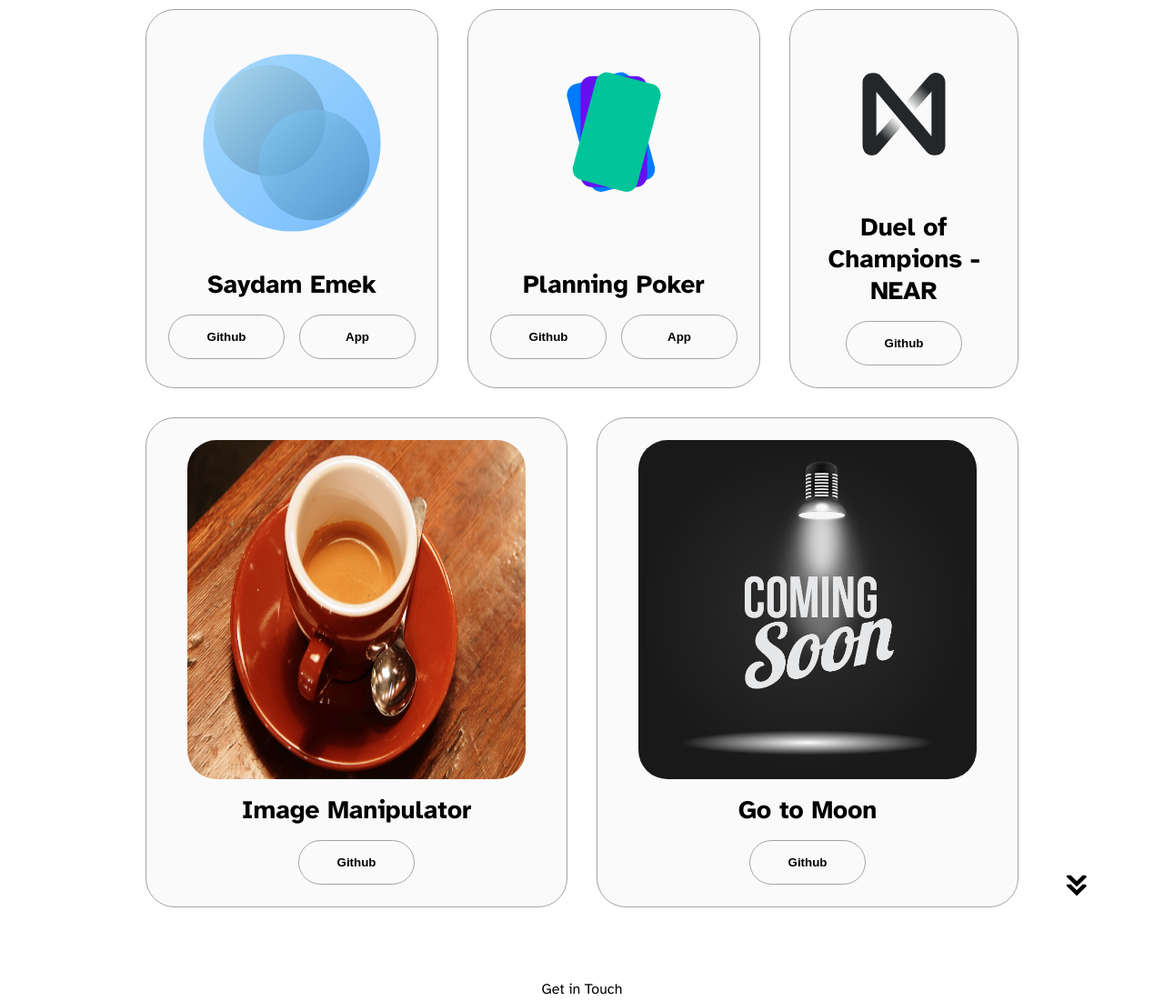
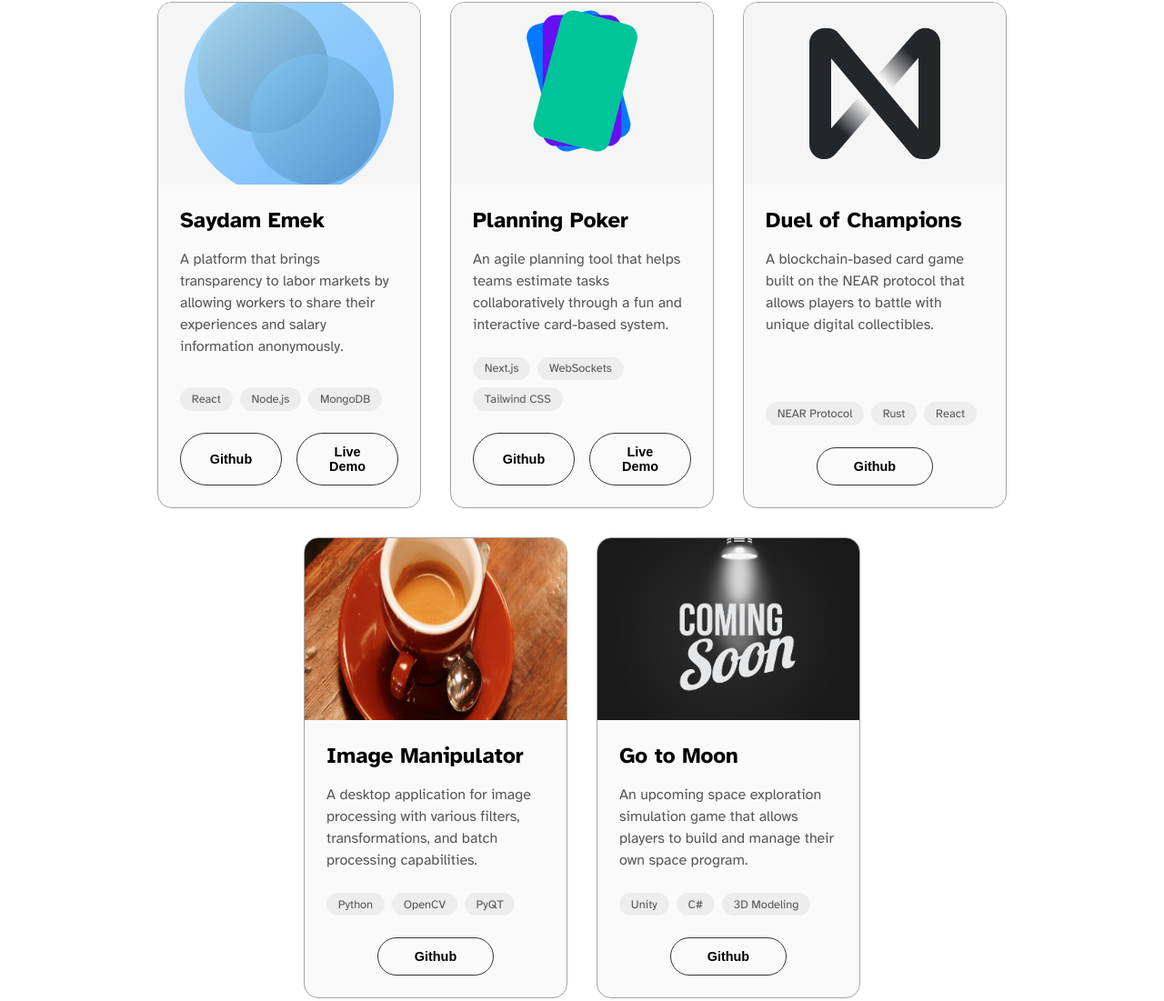
Before and after one commit to ali-gunes/aligunes.dev, a website: page index.html in a window 1280 px wide. Shown: the part 3223-4324 px from the top of the page at 91% size. Drawn offline with Linux system fonts and the light colour scheme.

Commit message:
Rework the projects section

```diff
--- a/darkmode.css
+++ b/darkmode.css
@@ -8,6 +8,7 @@
     --button-text: #fff;
     --button-hover-bg: #555;
     --card-bg: #1e1e1e;
+    --card-bg-darker: #202020;
     --link-color: #61dafb;
     --link-hover-color: #4db8e5;
     --shadow: 0 4px 6px rgba(0, 0, 0, 0.3);
@@ -345,3 +346,27 @@ body.dark-mode .mobile-social-links img:hover {
     filter: brightness(0) invert(0.8) sepia(1) saturate(5) hue-rotate(170deg);
     transform: translateY(-3px);
 }
+
+/* Project section */
+body.dark-mode .project-card {
+    background-color: var(--card-bg);
+    border-color: var(--border-color);
+    box-shadow: var(--shadow);
+}
+
+body.dark-mode .project-title {
+    color: var(--text-color);
+}
+
+body.dark-mode .project-description {
+    color: var(--text-light);
+}
+
+body.dark-mode .tech-tag {
+    background-color: rgba(255, 255, 255, 0.1);
+    color: var(--text-light);
+}
+
+body.dark-mode .project-img-container {
+    background-color: var(--card-bg-darker);
+}
--- a/index.html
+++ b/index.html
@@ -430,78 +430,98 @@
     <section id="projects">
         <p class="section__text__p1">Browse My Recent</p>
         <h1 class="title">Projects</h1>
-        <div class="skills-details-container">
-            <div class="about-containers">
-
-                <div class="details-container color-container">
-                    <div class="article-container">
-                        <img
-                        src="./assets/saydam-emek.svg"
-                        alt="Saydam Emek"
-                        class="project-img"
-                        />
+        <div class="projects-container">
+            <div class="project-card">
+                <div class="project-img-container">
+                    <img src="./assets/saydam-emek.svg" alt="Saydam Emek" class="project-img"/>
                 </div>
-                    <h2 class="skills-sub-title project-title">Saydam Emek</h2>
+                <div class="project-content">
+                    <h2 class="project-title">Saydam Emek</h2>
+                    <p class="project-description">A platform that brings transparency to labor markets by allowing workers to share their experiences and salary information anonymously.</p>
+                    <div class="project-tech">
+                        <span class="tech-tag">React</span>
+                        <span class="tech-tag">Node.js</span>
+                        <span class="tech-tag">MongoDB</span>
+                    </div>
                     <div class="btn-container">
                         <button class="btn btn-color-2 project-btn" onclick="window.open('https://github.com/ali-gunes/transparent-labour', '_blank')">Github</button>
-                        <button class="btn btn-color-2 project-btn" onclick="window.open('https://saydamemek.com', '_blank')">App</button>
+                        <button class="btn btn-color-2 project-btn" onclick="window.open('https://saydamemek.com', '_blank')">Live Demo</button>
+                    </div>
                 </div>
             </div>
 
-                <div class="details-container color-container">
-                    <div class="article-container">
-                        <img
-                        src="./assets/planning-poker.svg"
-                        alt="Planning Poker"
-                        class="project-img"
-                        />
+            <div class="project-card">
+                <div class="project-img-container">
+                    <img src="./assets/planning-poker.svg" alt="Planning Poker" class="project-img"/>
                 </div>
-                    <h2 class="skills-sub-title project-title">Planning Poker</h2>
+                <div class="project-content">
+                    <h2 class="project-title">Planning Poker</h2>
+                    <p class="project-description">An agile planning tool that helps teams estimate tasks collaboratively through a fun and interactive card-based system.</p>
+                    <div class="project-tech">
+                        <span class="tech-tag">Next.js</span>
+                        <span class="tech-tag">WebSockets</span>
+                        <span class="tech-tag">Tailwind CSS</span>
+                    </div>
                     <div class="btn-container">
                         <button class="btn btn-color-2 project-btn" onclick="window.open('https://github.com/ali-gunes/planning_poker', '_blank')">Github</button>
-                        <button class="btn btn-color-2 project-btn" onclick="window.open('https://planning-poker-ochre.vercel.app/', '_blank')">App</button>
+                        <button class="btn btn-color-2 project-btn" onclick="window.open('https://planning-poker-ochre.vercel.app/', '_blank')">Live Demo</button>
+                    </div>
                 </div>
             </div>
 
-            <div class="details-container color-container">
-                <div class="article-container">
-                    <img
-                    src="./assets/duel-of-champions.svg"
-                    alt="Duel of Champions"
-                    class="project-img"
-                    />
+            <div class="project-card">
+                <div class="project-img-container">
+                    <img src="./assets/duel-of-champions.svg" alt="Duel of Champions" class="project-img"/>
                 </div>
-                <h2 class="skills-sub-title project-title">Duel of Champions - NEAR</h2>
+                <div class="project-content">
+                    <h2 class="project-title">Duel of Champions</h2>
+                    <p class="project-description">A blockchain-based card game built on the NEAR protocol that allows players to battle with unique digital collectibles.</p>
+                    <div class="project-tech">
+                        <span class="tech-tag">NEAR Protocol</span>
+                        <span class="tech-tag">Rust</span>
+                        <span class="tech-tag">React</span>
+                    </div>
                     <div class="btn-container">
                         <button class="btn btn-color-2 project-btn" onclick="window.open('https://github.com/ali-gunes/near-duel-of-champions', '_blank')">Github</button>
                     </div>
                 </div>
-            <div class="details-container color-container">
-                <div class="article-container">
-                    <img
-                    src="./assets/image-manipulator.png"
-                    alt="Image Manipulator"
-                    class="project-img"
-                    />
             </div>
-                <h2 class="skills-sub-title project-title">Image Manipulator</h2>
+
+            <div class="project-card">
+                <div class="project-img-container">
+                    <img src="./assets/image-manipulator.png" alt="Image Manipulator" class="project-img"/>
+                </div>
+                <div class="project-content">
+                    <h2 class="project-title">Image Manipulator</h2>
+                    <p class="project-description">A desktop application for image processing with various filters, transformations, and batch processing capabilities.</p>
+                    <div class="project-tech">
+                        <span class="tech-tag">Python</span>
+                        <span class="tech-tag">OpenCV</span>
+                        <span class="tech-tag">PyQT</span>
+                    </div>
                     <div class="btn-container">
                         <button class="btn btn-color-2 project-btn" onclick="window.open('https://github.com/ali-gunes/image-manipulation', '_blank')">Github</button>
                     </div>
                 </div>
-            <div class="details-container color-container">
-                <div class="article-container">
-                    <img
-                    src="./assets/coming-soon.jpg"
-                    alt="Go to Moon"
-                    class="project-img"
-                    />
             </div>
-                <h2 class="skills-sub-title project-title">Go to Moon</h2>
+
+            <div class="project-card">
+                <div class="project-img-container">
+                    <img src="./assets/coming-soon.jpg" alt="Go to Moon" class="project-img"/>
+                </div>
+                <div class="project-content">
+                    <h2 class="project-title">Go to Moon</h2>
+                    <p class="project-description">An upcoming space exploration simulation game that allows players to build and manage their own space program.</p>
+                    <div class="project-tech">
+                        <span class="tech-tag">Unity</span>
+                        <span class="tech-tag">C#</span>
+                        <span class="tech-tag">3D Modeling</span>
+                    </div>
                     <div class="btn-container">
                         <button class="btn btn-color-2 project-btn" onclick="window.open('https://www.github.com/ali-gunes/', '_blank')">Github</button>
                     </div>
-            </div></div>
+                </div>
+            </div>
         </div>
         <img
         src="./assets/arrow.png"
--- a/mediaqueries.css
+++ b/mediaqueries.css
@@ -10,9 +10,18 @@
     #projects {
       height: fit-content;
     }
-  }
 
-  @media screen and (max-width: 1200px) {
+    #projects {
+      padding-bottom: 5rem;
+    }
+
+    .project-card {
+      flex: 0 0 calc(33.333% - 2rem);
+      max-width: calc(33.333% - 2rem);
+    }
+}
+
+@media screen and (max-width: 1200px) {
     #desktop-nav {
       display: none;
     }
@@ -61,9 +70,29 @@
     .about-containers {
       margin-top: 0;
     }
-  }
 
-  @media screen and (max-width: 600px) {
+    .project-card {
+      flex: 0 0 calc(50% - 2rem);
+      max-width: calc(50% - 2rem);
+    }
+
+    #projects {
+      padding-bottom: 5rem;
+    }
+}
+
+@media screen and (max-width: 768px) {
+    .project-card {
+      flex: 0 0 100%;
+      max-width: 100%;
+    }
+
+    .project-img-container {
+      height: 180px;
+    }
+}
+
+@media screen and (max-width: 600px) {
     #contact,
     footer {
       height: 40vh;
@@ -127,4 +156,21 @@
     .mobile-menu-links a {
       font-size: 1.75rem;
     }
-  }
+
+    .project-title {
+      font-size: 1.3rem;
+    }
+
+    .project-description {
+      font-size: 0.95rem;
+    }
+
+    .tech-tag {
+      font-size: 0.75rem;
+    }
+
+    .project-btn {
+      padding: 0.6rem 1rem;
+      font-size: 0.85rem;
+    }
+}
--- a/style.css
+++ b/style.css
@@ -609,27 +609,118 @@ article .icon {
 
 #projects {
     position: relative;
+    height: auto;
+    min-height: 100vh;
+    padding-bottom: 4rem;
 }
 
-.color-container {
-    border-color: rgb(163, 163, 163);
+.projects-container {
+    display: flex;
+    flex-wrap: wrap;
+    justify-content: center;
+    gap: 2rem;
+    margin-top: 2rem;
+}
+
+.project-card {
+    flex: 0 0 calc(33.333% - 2rem);
+    max-width: calc(33.333% - 2rem);
+    border-radius: 1rem;
+    overflow: hidden;
     background: rgb(250, 250, 250);
+    border: rgb(163, 163, 163) 0.1rem solid;
+    transition: transform 0.3s ease, box-shadow 0.3s ease;
+    display: flex;
+    flex-direction: column;
+}
+
+.project-card:hover {
+    transform: translateY(-5px);
+    box-shadow: 0 10px 20px rgba(0, 0, 0, 0.1);
+}
+
+.project-img-container {
+    height: 200px;
+    overflow: hidden;
+    display: flex;
+    align-items: center;
+    justify-content: center;
+    background-color: #f5f5f5;
 }
 
 .project-img {
-    border-radius: 2rem;
-    width: 90%;
-    height: 90%;
+    width: 100%;
+    height: 100%;
+    object-fit: cover;
+    border-radius: 0;
+    transition: transform 0.3s ease;
+}
+
+.project-card:hover .project-img {
+    transform: scale(1.05);
+}
+
+.project-content {
+    padding: 1.5rem;
+    flex-grow: 1;
+    display: flex;
+    flex-direction: column;
 }
 
 .project-title {
-    margin: 1rem;
+    margin: 0 0 1rem 0;
+    font-size: 1.5rem;
     color: black;
 }
 
+.project-description {
+    margin-bottom: 1.5rem;
+    color: #555;
+    font-size: 1rem;
+    line-height: 1.5;
+    flex-grow: 1;
+}
+
+.project-tech {
+    display: flex;
+    flex-wrap: wrap;
+    gap: 0.5rem;
+    margin-bottom: 1.5rem;
+}
+
+.tech-tag {
+    background-color: rgba(0, 0, 0, 0.05);
+    padding: 0.3rem 0.8rem;
+    border-radius: 1rem;
+    font-size: 0.8rem;
+    color: #555;
+}
+
+.btn-container {
+    display: flex;
+    justify-content: center;
+    gap: 1rem;
+    margin-top: auto;
+}
+
 .project-btn {
-    color: black;
-    border-color: rgb(163, 163, 163);
+    padding: 0.75rem 1.25rem;
+    font-size: 0.9rem;
+}
+
+/* Media queries for project cards */
+@media screen and (max-width: 1200px) {
+    .project-card {
+        flex: 0 0 calc(50% - 2rem);
+        max-width: calc(50% - 2rem);
+    }
+}
+
+@media screen and (max-width: 768px) {
+    .project-card {
+        flex: 0 0 100%;
+        max-width: 100%;
+    }
 }
 
 /* CONTACT SECTION */
```
Lines whose indentation alone changed are shown as unchanged.
